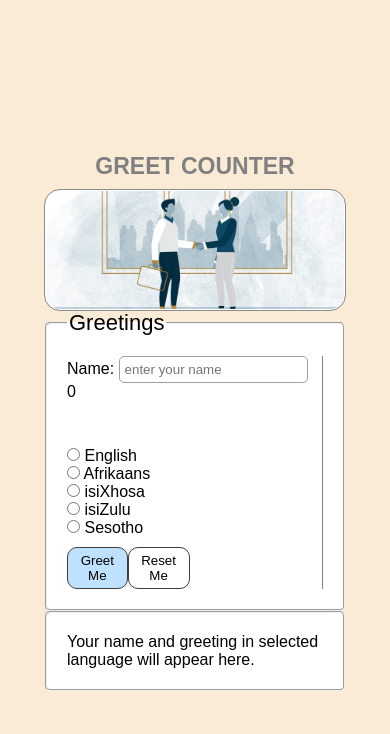
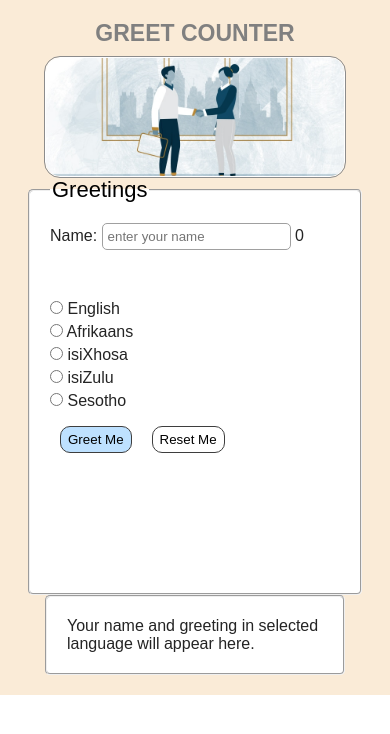
Before and after one commit to Yonela-Johannes/greetFactoryFunction, a plain HTML site: page index.html in a window 390 px wide. Drawn offline with Linux system fonts and the light colour scheme.

Commit message:
mobile responsiveness, display names

```diff
--- a/app.js
+++ b/app.js
@@ -18,7 +18,12 @@ let language = ''
 let usernames = !users ? [] : users
 counter.innerHTML = count ? count : 0
 greet.innerHTML = 'Your name and greeting in selected language will appear here.'
-
+const nameList = document.querySelector(".name-list")
+usernames.forEach(element => {
+    nameList.innerHTML += `
+        <ul class="display-item"><li>${element[0].toUpperCase() + element.slice(1).toLowerCase()}</li></ul>
+    `
+});
 greetMe.onclick = () => {
     let selected = false
     let name = username.value
@@ -37,7 +42,6 @@ greetMe.onclick = () => {
                 location.reload()
             }, 1700),
             counter.innerHTML = usernames.length,
-            // document.querySelector(".name-list").innerHTML = `<ol>${greeting.getNamesList()}</ol>`,
             greet.innerHTML = `${greeting.getLanguage()} ${greeting.getName()}`,
             localStorage.setItem('users', JSON.stringify(usernames)),
             localStorage.setItem('count', JSON.stringify(usernames.length)))
--- a/main.js
+++ b/main.js
@@ -35,12 +35,12 @@ export function Greet() {
     const correctNameClassName = (error, nameInput) => (error.classList.add(hide), error.innerHTML = '', nameInput.classList.remove(nameError), nameInput.classList.add(correctNameInput))
     const getNames = () => names
 
-    // const getNamesList = () => {
-    //     for (let i = 0; i < getNames().length; i++) {
-    //         names += `<li>${getNames[i]}</li>`
-    //     }
-    //     return names
-    // }
+    const getNamesList = () => {
+        for (let i = 0; i < getNames().length; i++) {
+            names += `<li>${getNames[i]}</li>`
+        }
+        return names
+    }
     return {
         setName,
         getName,
@@ -52,7 +52,7 @@ export function Greet() {
         getLanguage,
         nameClassName,
         correctNameClassName,
-        // getNamesList,
+        getNamesList,
         duplicateNameCheck,
     }
 
--- a/styles.css
+++ b/styles.css
@@ -70,6 +70,7 @@ legend{
 }
 .input-container{
     align-self: flex-start;
+    min-width: 280px;
 }
 .bottom-container {
     margin: 10px 0;
@@ -77,10 +78,10 @@ legend{
 .buttons{
     display: flex;
     justify-content: space-around;
-    width: 50%;
 }
 button{
     cursor: pointer;
+    margin: 5px 10px;
     padding: 5px 7px;
     border-radius: 10px;
     background-color: rgb(190, 225, 255);
@@ -122,6 +123,12 @@ button:hover{
 }
 
 
+.display-item li{
+    list-style: none;
+    margin-bottom: 3px;
+    color: gray;
+}
+
 .error-name{
     color: red;
     border-color: red;
@@ -144,9 +151,40 @@ button:hover{
     margin-left: 60px;
 }
 
+.name-list{
+    overflow-y: scroll;
+    padding-right: 10px;
+    height: 200px;
+    width: 100%;
+    margin-top: 30px;
+}
+
+.language {
+    margin: 5px 0;
+    font-size: 12px;
+}
+
+label{
+    color:rgb(36, 36, 36);
+
+}
+
+
 @media screen and (max-width: 800px) {
+    .greeting-container{
+        flex-direction: column;
+    }
     .container{
         overflow: hidden;
+        height: 100%;
+    }
+    .name-list{
+        margin-top: 15px;
+        padding-right: 0px;
+        height: 100px;
+    }
+    .main-container{
+        border: none;
     }
     .head{
         flex-direction: column;
```
